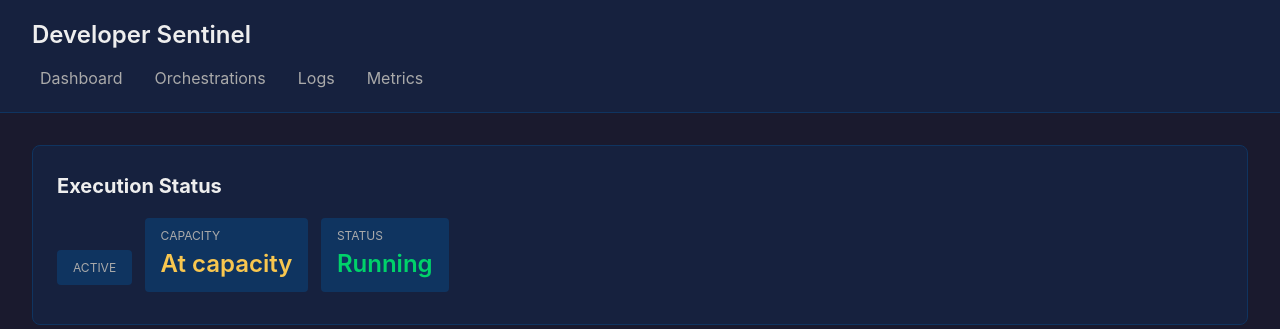
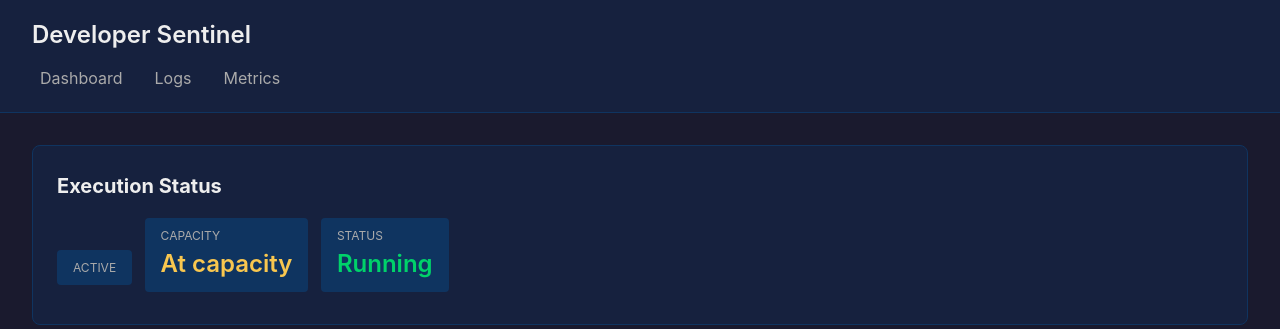
Before and after one commit to btw-claude/developer-sentinel, a Python web app: template src/sentinel/dashboard/templates/index.html in a window 1280 px wide. Shown: the top 329 px of the page. Run offline with Jinja, Linux system fonts and the light colour scheme; the template is opened without the code that fills it: most values are stand-ins (such as "Sample title", 1, 10 or a date in 2020); some libraries are stand-ins or nearby versions.

Commit message:
feat: remove Orchestrations nav link from base template (DS-1066)
The nav now shows only Dashboard, Logs, and Metrics. The Orchestrations
link is no longer needed since the New Step button was moved to the
dashboard in DS-1065.

Co-Authored-By: Claude Opus 4.6 <noreply@anthropic.com>

```diff
--- a/src/sentinel/dashboard/templates/base.html
+++ b/src/sentinel/dashboard/templates/base.html
@@ -528,7 +528,6 @@
         <h1>Developer Sentinel</h1>
         <nav>
             <a href="/" {% if request.url.path == "/" %}class="active"{% endif %}>Dashboard</a>
-            <a href="/orchestrations" {% if request.url.path == "/orchestrations" %}class="active"{% endif %}>Orchestrations</a>
             <a href="/logs" {% if request.url.path == "/logs" %}class="active"{% endif %}>Logs</a>
             <a href="/metrics" {% if request.url.path == "/metrics" %}class="active"{% endif %}>Metrics</a>
         </nav>
```
